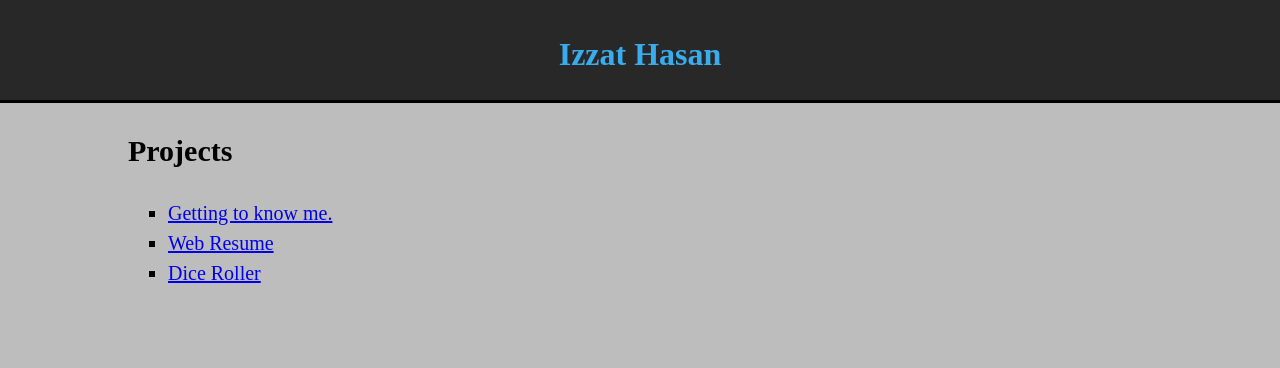
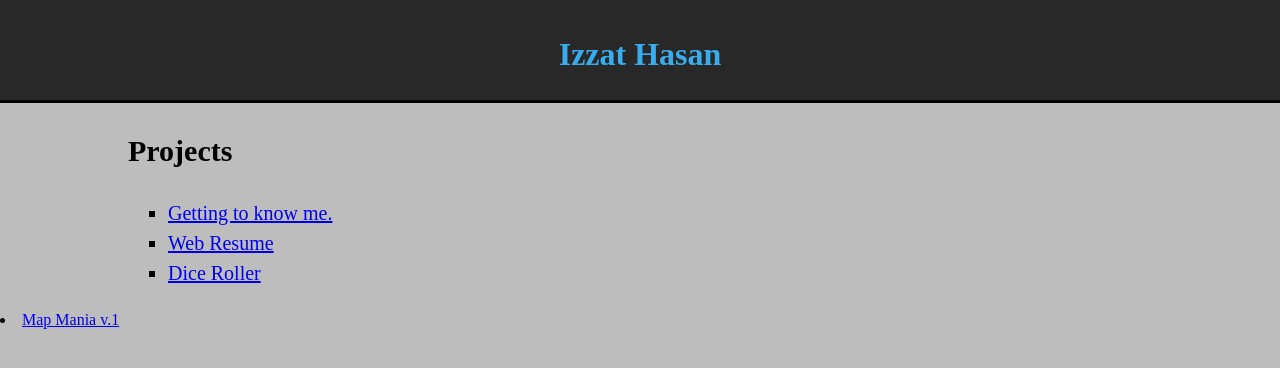
Before and after one commit to Izzat-Hasan/website-for-projects, a plain HTML site: page index.html in a window 1280 px wide. Drawn offline with Linux system fonts and the light colour scheme.

Commit message:
add map mania

```diff
--- a/index.html
+++ b/index.html
@@ -42,6 +42,22 @@
 
 
 </div>
+                    <li> <a href ="https://black-sand-07f7a0210.azurestaticapps.net">  Map Mania v.1 </a></li>
+</ul>
+</article>
+
+
+
+
+
+
+
+
+
+
+
+</div>
+
 
 
           </section>
```
Also changed, not shown: 1 other file.
